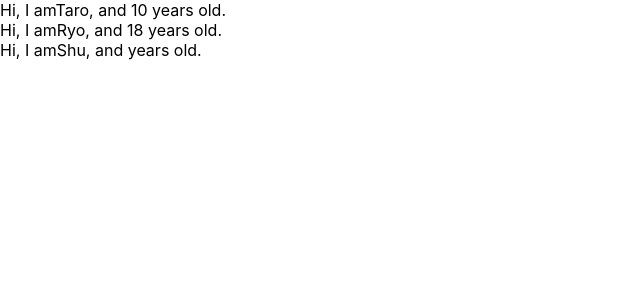
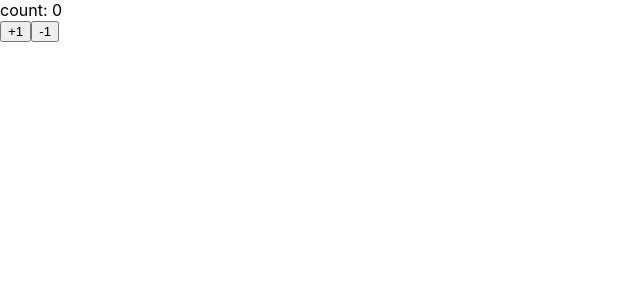
Before and after one commit to RyoAkita/udemy-react-redux-crud-application, a React (Create React App) app: page / in a window 1280 px wide. Shown: the top 300 px of the page, without its empty margins (0-640 px from the left). Built offline with nearby package versions, Linux system fonts and the light colour scheme.

Commit message:
learn state and set state

```diff
--- a/src/App.js
+++ b/src/App.js
@@ -1,41 +1,37 @@
 import React, { Component } from 'react';
-import PropTypes from 'prop-types';
 
 
-const App = () => {
-  const profiles = [
-    {
-      name:"Taro", age: 10
-    },
-    {
-      name:"Ryo", age: 18
-    },
-    {
-      name:"Shu"
-    }
+const App = () => (<Counter></Counter>)
 
-  ]
-  return (
-  <div>
-    {
-      profiles.map((profile, index) => {
-        return  <User name={profile.name} age={profile.age} key={index}/>
-      })
-    }
-  </div>
+class Counter extends Component {
+  constructor(props) {
+    super(props)
+    console.log(this.state)
+    this.state = {count : 0}
+  }
 
-  )
+  handlePlusbutton = () => {
+    this.setState({count: this.state.count + 1})
+  }
+
+  handleMinusbutton = () => {
+    this.setState({count: this.state.count - 1})
+  }
+  render() {
+
+    return(
+    <React.Fragment>
+      <div>count: {this.state.count}</div>
+      <button onClick={this.handlePlusbutton}>+1</button>
+      <button onClick={this.handleMinusbutton}>-1</button>
+
+
+    </React.Fragment>
+
+
+    )
+
+  }
 }
 
-const User = (props) => {
-  return <div>Hi, I am{props.name}, and {props.age} years old.</div>
-}
-
-User.propTypes = {
-name: PropTypes.string,
-age: PropTypes.number
-
-}
-
-
 export default App;
```
